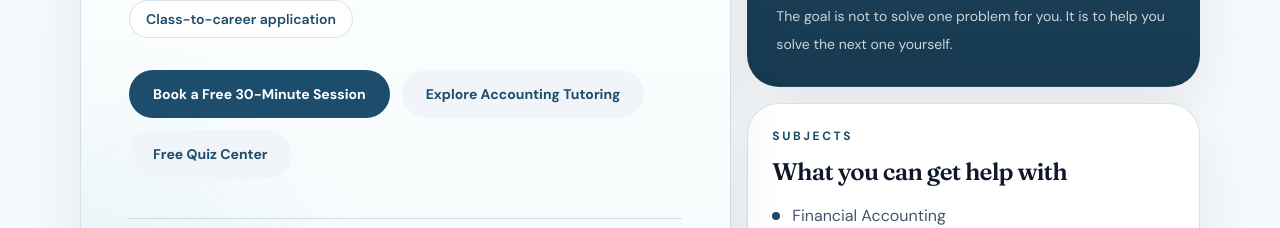
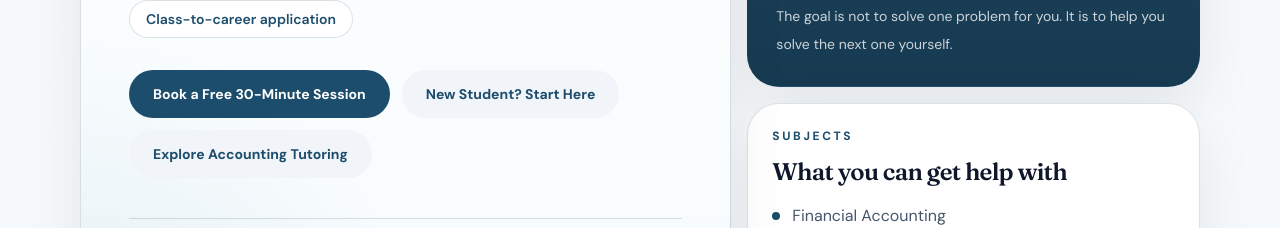
Before and after one commit to ryansoccer21-oss/accounting-made-simple, a Next.js app: page / in a window 1280 px wide. Shown: the part 680-908 px from the top of the page. Built offline with nearby package versions, Linux system fonts and the light colour scheme.

Commit message:
Add Start Here homepage CTA

```diff
--- a/components/home-hero.js
+++ b/components/home-hero.js
@@ -1,5 +1,5 @@
 import Link from "next/link";
-import { amsMethod, contactInfo, heroBadges, quizCenterUrl, serviceTopics, whoIHelp } from "../lib/site-data";
+import { amsMethod, contactInfo, heroBadges, serviceTopics, whoIHelp } from "../lib/site-data";
 
 export default function HomeHero() {
   return (
@@ -36,12 +36,12 @@ export default function HomeHero() {
             <a className="cta-primary" href={contactInfo.bookingUrl} rel="noopener noreferrer" target="_blank">
               Book a Free 30-Minute Session
             </a>
+            <Link className="cta-secondary" href="/start-here">
+              New Student? Start Here
+            </Link>
             <Link className="cta-secondary" href="/accounting">
               Explore Accounting Tutoring
             </Link>
-            <a className="cta-secondary" href={quizCenterUrl} rel="noopener noreferrer" target="_blank">
-              Free Quiz Center
-            </a>
           </div>
 
           <div className="mt-10 grid gap-4 border-t border-[color:var(--line)] pt-6 sm:grid-cols-3">
```
